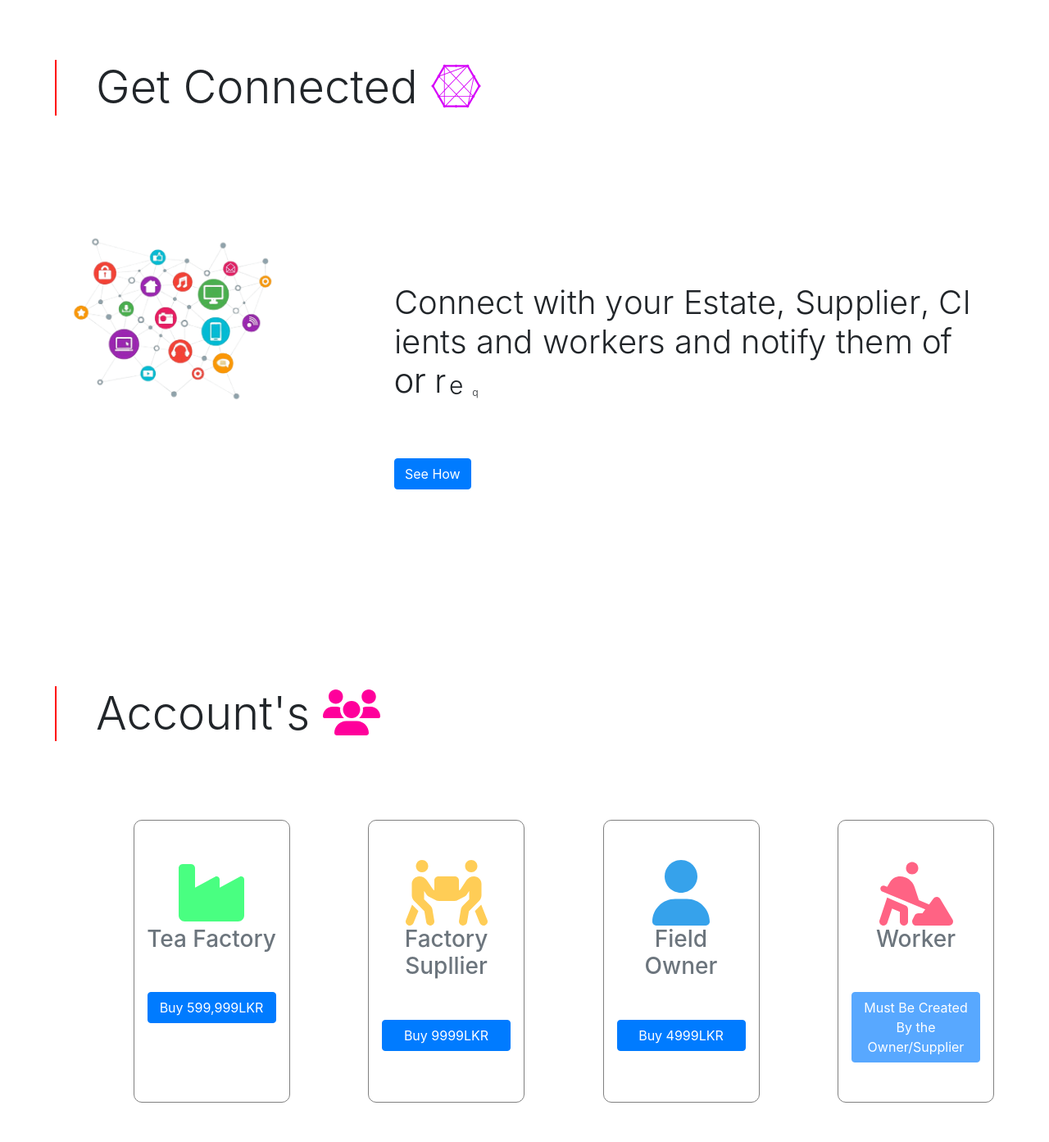
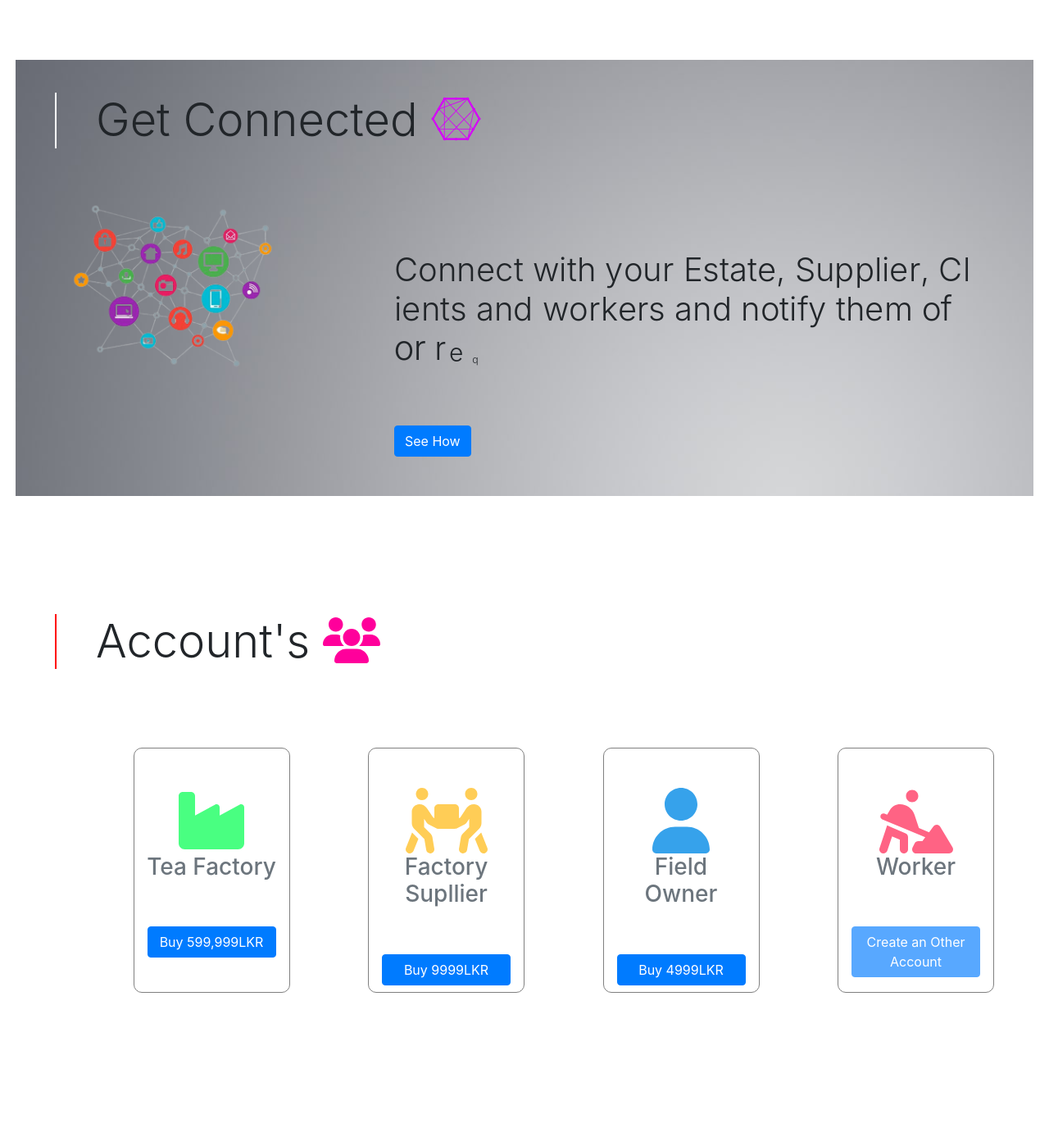
Before and after one commit to Ahzaam/Estate-Management, a Django app: page / in a window 1280 px wide. Shown: the part 2755-4148 px from the top of the page at 82% size. After the commit the page ends 3966 px from the top, so only its background shows below. Run offline with Django 4.2, Linux system fonts and the light colour scheme; some libraries are stand-ins or nearby versions.

Commit message:
background

```diff
--- a/service/templates/home.html
+++ b/service/templates/home.html
@@ -225,18 +225,18 @@
 
       <!-- Start Of Get Connected -->
 
-      <div class="mx-1  mt-5 text-left" >
-
-        <div class="datavisual d-none d-lg-block d-md-none d-sm-none  mx-5" style='border-left: 2px solid red;'>
-          <h3 class=' display-4 my-5 mx-5'>Get Connected <i class="fa-brands fa-connectdevelop" style='color: #d600f9;'></i></h3>
+      <div class="mx-1  mt-5 text-left" style='background-image: url({% static 'service/images/greyg.jpg' %})'>
+        <br>
+        <div class="datavisual d-none d-lg-block d-md-none d-sm-none  mx-5 " style='border-left: 2px solid white;'>
+          <h3 class=' display-4 my-3 mx-5'>Get Connected <i class="fa-brands fa-connectdevelop" style='color: #d600f9;'></i></h3>
         </div>
         <i class=""></i>
-        <div class="datavisual d-lg-none d-md-block d-sm-block" style='border-left: 2px solid red;'>
-          <h3 class='display-6 my-5 mx-2'>Get Connected <i class="fa-brands fa-connectdevelop" style='color: #d600f9;'></i></h3>
+        <div class="datavisual d-lg-none d-md-block d-sm-block" style='border-left: 2px solid white;'>
+          <h3 class='display-6 my-3 mx-2'>Get Connected <i class="fa-brands fa-connectdevelop" style='color: #d600f9;'></i></h3>
         </div>
 
-        <div class="row my-5">
-          <div class="col-lg-3 offset-lg-2 mx-lg-5 mx-2 mt-5 text-left px-lg-4 py-5">
+        <div class="row ">
+          <div class="col-lg-3 offset-lg-2 mx-lg-5 mx-2 text-left px-lg-4 py-5">
 
             <img src="/static/service/images/connection.png" width="100%" alt="">
 
@@ -244,7 +244,7 @@
           </div>
 
 
-          <div class="connecteddiv  col-lg-7 offset-lg-2 mx-lg-5 mx-2 mt-5"  id='connecteddiv'>
+          <div class="connecteddiv  col-lg-7 offset-lg-2 mx-lg-5 mx-2"  id='connecteddiv'>
             <h1 class="ml9">
               <span class="text-wrapper">
                 <span class="letters display-4" style='font-size:40px;'>
@@ -299,8 +299,8 @@
 
             </div>
 
-            <div class="row my-5 px-3">
-              <button type="button" class="btn btn-primary btn-block"  onclick="window.location='http://youtube.com';" name="button">Buy 599,999LKR</button>
+            <div class="row px-3">
+              <button type="button" class="btn btn-primary my-2 btn-block"  onclick="window.location='http://youtube.com';" name="button">Buy 599,999LKR</button>
             </div>
 
           </div>
@@ -321,8 +321,8 @@
 
             </div>
 
-            <div class="row my-5 px-3">
-              <button type="button" class="btn btn-primary btn-block"  onclick="window.location='http://youtube.com';" name="button">Buy 9999LKR</button>
+            <div class="row px-3">
+              <button type="button" class="btn btn-primary my-2 btn-block"  onclick="window.location='http://youtube.com';" name="button">Buy 9999LKR</button>
             </div>
 
           </div>
@@ -344,8 +344,8 @@
 
             </div>
 
-            <div class="row my-5 px-3">
-              <button type="button" class="btn btn-primary btn-block" name="button">Buy 4999LKR</button>
+            <div class="row px-3">
+              <button type="button" class="btn btn-primary my-2 btn-block" name="button">Buy 4999LKR</button>
             </div>
 
           </div>
@@ -365,8 +365,8 @@
 
             </div>
 
-            <div class="row my-5 px-3">
-              <button type="button" class="btn btn-primary btn-block disabled" name="button">Must Be Created By the Owner/Supplier</button>
+            <div class="row  px-3">
+              <button type="button" class="btn btn-primary my-2 btn-block disabled" name="button">Create an Other Account</button>
             </div>
 
           </div>
```
Also changed, not shown: service/static/service/images/greyg.jpg (added).
